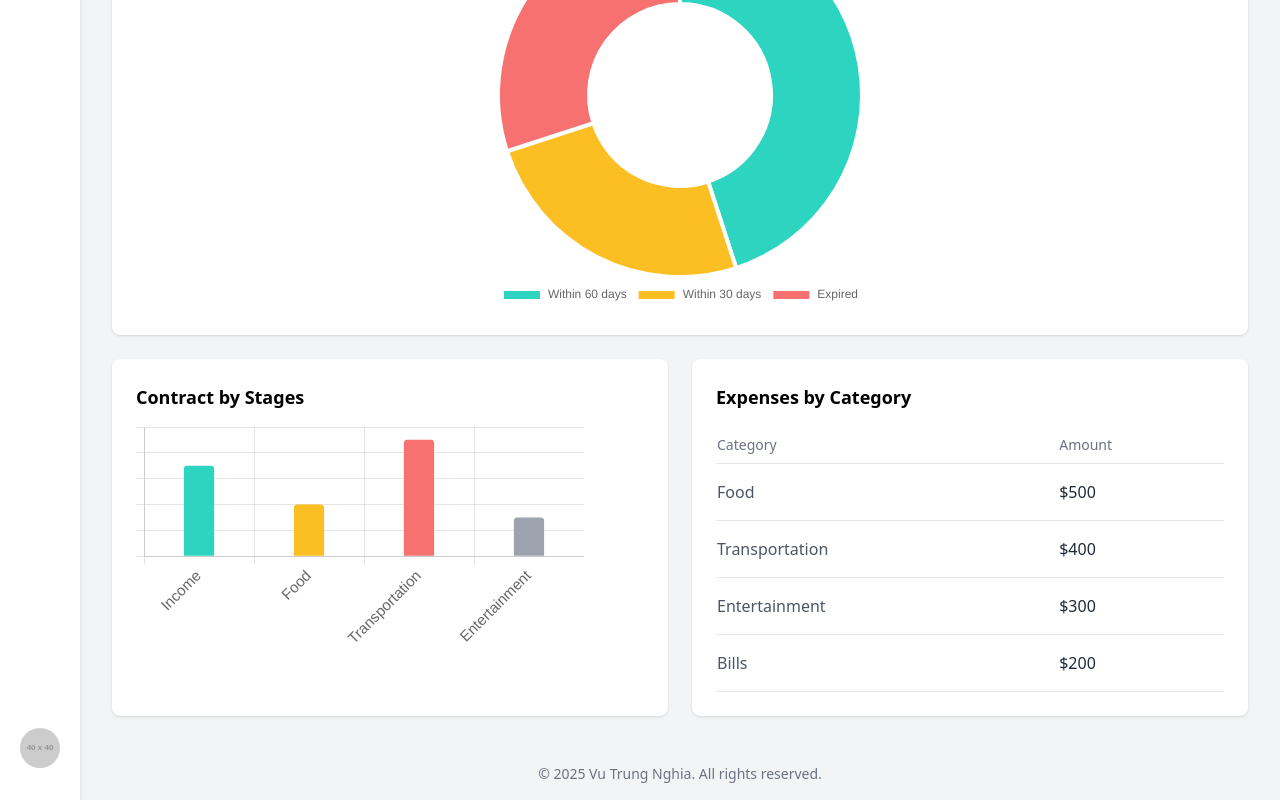
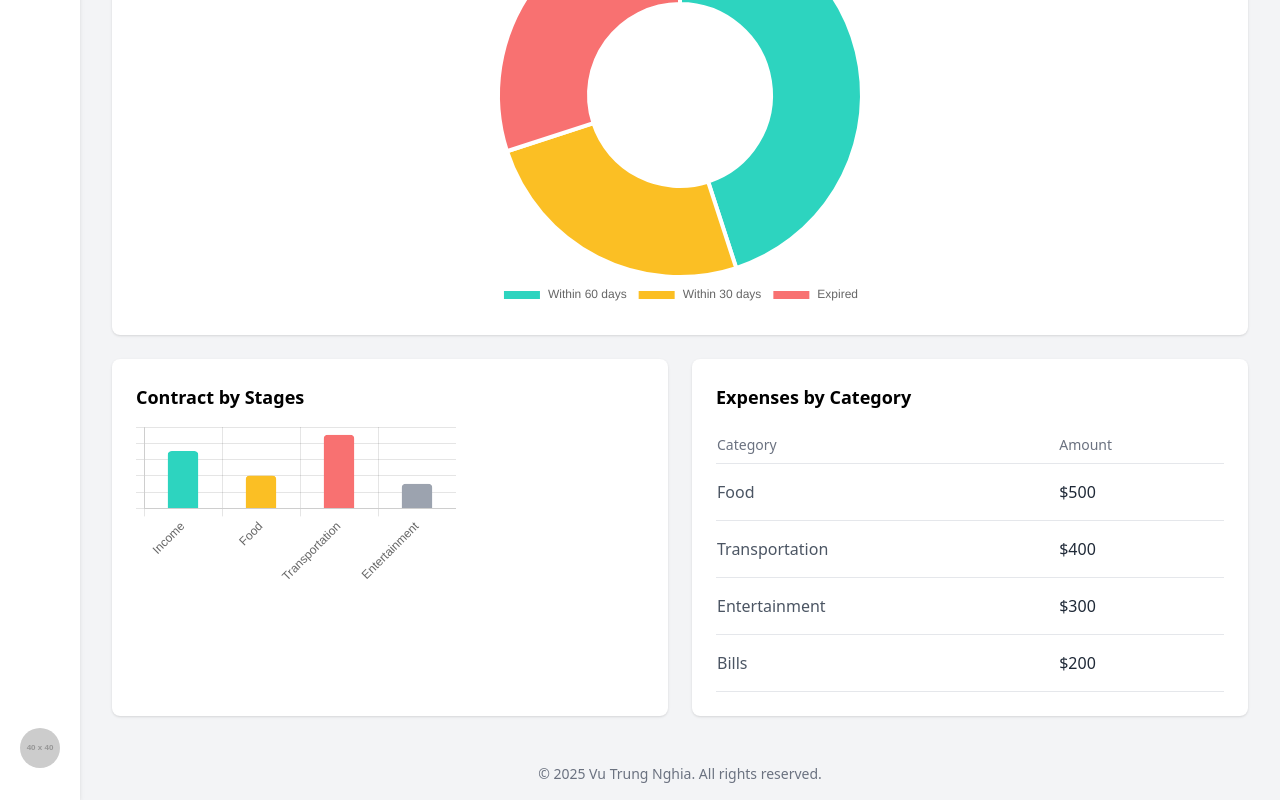
Before and after one commit to anhemlam648/Expense_Management_Frontend, a React (Vite) app: page / in a window 1280 px wide. Shown: the part 381-1181 px from the top of the page. Built offline with nearby package versions, Linux system fonts and the light colour scheme.

Commit message:
Update CSS 4

```diff
--- a/src/components/Home/home.jsx
+++ b/src/components/Home/home.jsx
@@ -73,7 +73,7 @@ const Home = () => {
 
         <div className="bg-white p-6 rounded-lg shadow">
           <h4 className="font-bold text-lg mb-4">Contract by Stages</h4>
-          <div className="w-full h-56">
+          <div className="w-full h-auto sm:h-40 h-56">
             {/* <Bar data={contractByStagesData} options={{ responsive: true, plugins: { legend: { display: false } } }} /> */}
               <Bar data={contractByStagesData} options={{
                 responsive: true,
@@ -84,7 +84,7 @@ const Home = () => {
                       maxRotation: 90,
                       minRotation: 45,
                       font: {
-                        size: 15 // increase font size for x-axis labels,
+                        size: 12 // increase font size for x-axis labels,
                       }
                     }
                   },
```
